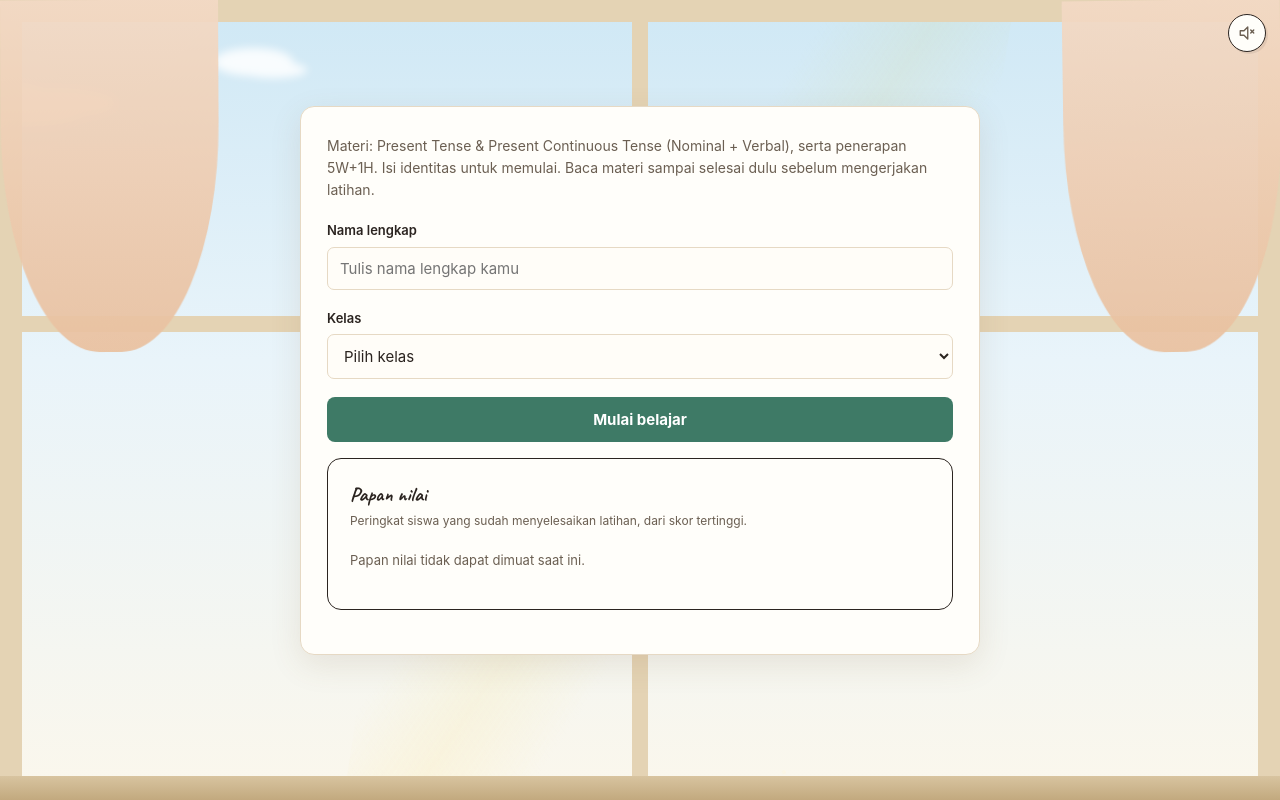
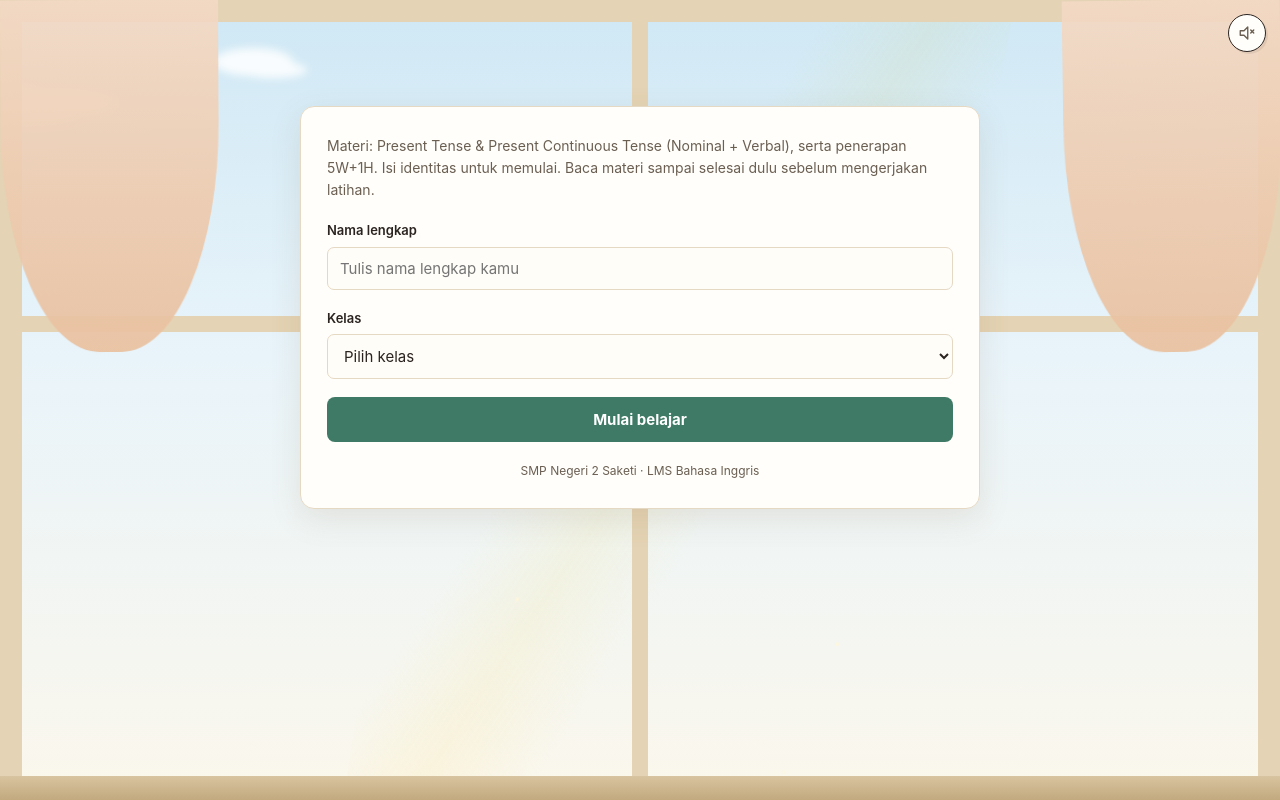
Before and after one commit to indra17-pixel/-lms-bing-tense, a plain HTML site: page index.html in a window 1280 px wide. Drawn offline with Linux system fonts and the light colour scheme; no server answers.

Commit message:
Update index.html

```diff
--- a/index.html
+++ b/index.html
@@ -247,13 +247,6 @@
     </select>
     <p class="error-msg" id="intro-error">Isi nama dan pilih kelas terlebih dahulu ya.</p>
     <button class="btn" id="btn-start">Mulai belajar</button>
-
-    <div class="board" id="board-login" style="margin-top:16px;">
-      <h2 class="heading-font">Papan nilai</h2>
-      <p class="board-sub">Peringkat siswa yang sudah menyelesaikan latihan, dari skor tertinggi.</p>
-      <div class="board-body-target" id="board-body-login"><p class="board-empty">Memuat data...</p></div>
-    </div>
-  </div>
 
   <!-- SCREEN: sudah pernah mengerjakan -->
   <div class="card hidden" id="screen-blocked">
```
